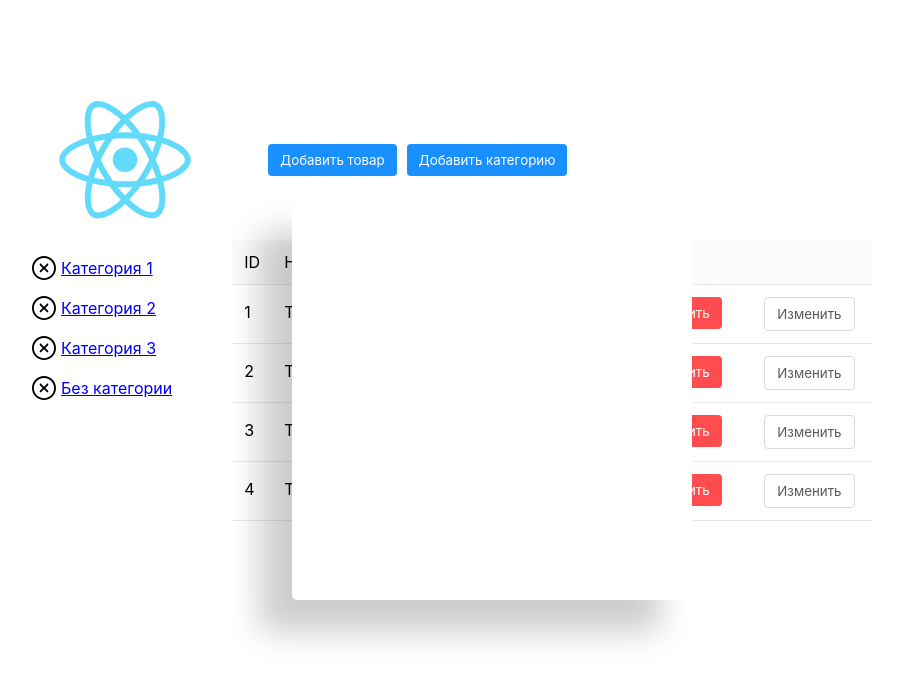
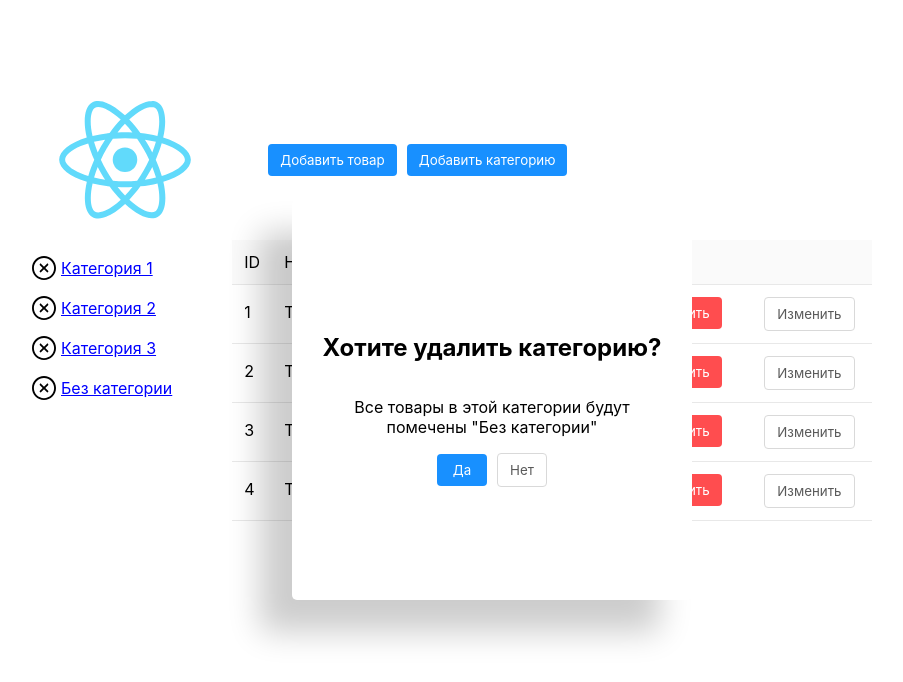
Before and after one commit to Ildarik/react-dashboard, a React (Create React App) app: page / in a window 1280 px wide. Both pictures are taken after a click on the button "Добавить товар". Shown: the top 682 px of the page, without its empty margins (148-1051 px from the left). Built offline with nearby package versions, Linux system fonts and the light colour scheme.

Commit message:
Style modal's content

```diff
--- a/src/components/Modal/index.js
+++ b/src/components/Modal/index.js
@@ -13,10 +13,16 @@ const Modal = styled.div`
   transform: translate(-50%, -50%);
   padding: 20px;
   visibility: ${({ show }) => (show ? "visible" : "hidden")};
+  display: flex;
+  flex-direction: column;
+  justify-content: center;
+  align-items: center;
+  padding: 25px;
+  text-align: center;
 `;
 
 // onclick outside feature
 
-export default ({show}) => {
-  return <Modal show={show} />;
+export default ({ show, children }) => {
+  return <Modal show={show}>{children}</Modal>;
 };
```
